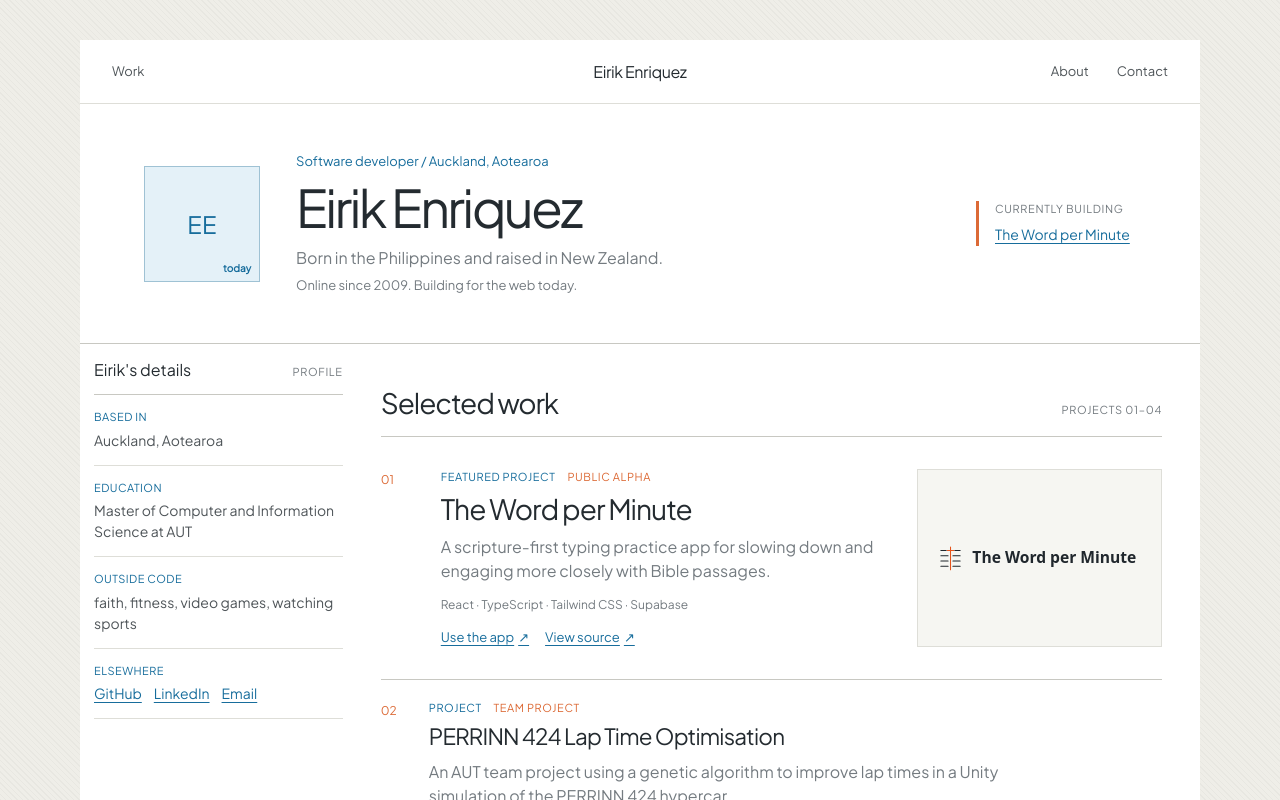
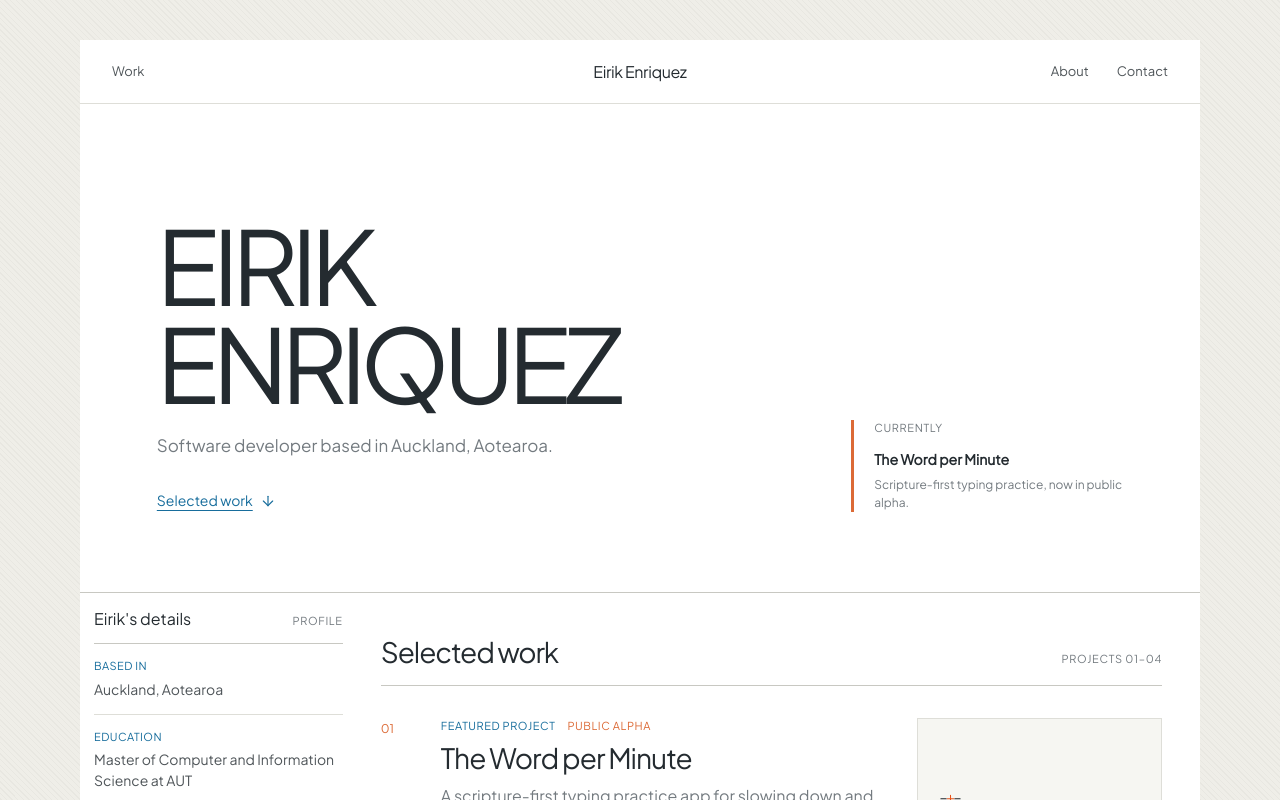
Before and after one commit to eirikenriquez/eirikenriquez.github.io, a React (Vite) app: page / in a window 1280 px wide. Both pictures are taken after a click on the button "Open portfolio". Shown: the top 800 px of the page. Built offline with nearby package versions, Linux system fonts and the light colour scheme.

Commit message:
redesign portfolio intro

```diff
--- a/src/components/ProfileIntro.css
+++ b/src/components/ProfileIntro.css
@@ -1,70 +1,54 @@
 .profile-intro {
   display: grid;
-  grid-template-columns: 7.25rem minmax(0, 1fr) minmax(10rem, auto);
-  gap: clamp(1.25rem, 4vw, 2.25rem);
-  align-items: center;
-  padding: clamp(2rem, 5vw, 3rem) clamp(1rem, 5vw, 4rem);
+  grid-template-columns: minmax(0, 1fr) minmax(13rem, 17rem);
+  gap: clamp(3rem, 9vw, 7rem);
+  align-items: end;
+  min-height: clamp(24rem, 58vh, 34rem);
+  padding: clamp(4rem, 9vw, 7rem) clamp(1rem, 6vw, 5rem) clamp(3rem, 7vw, 5rem);
   border-bottom: 1px solid var(--color-border);
   background: var(--color-surface);
 }
 
-.profile-intro__avatar {
-  overflow: hidden;
-  border: 1px solid var(--color-brand-border);
-  background: var(--color-brand-light);
-  color: var(--color-brand-dark);
-  font-size: 1.5rem;
-  font-weight: 500;
-}
-
-.profile-intro__avatar .profile-photo__period {
-  right: 0.5rem;
-  bottom: 0.45rem;
-  color: var(--color-brand-dark);
-  font-size: 0.625rem;
-}
-
-.profile-intro__label,
-.profile-intro__background,
-.profile-intro__timeline {
+.profile-intro__summary,
+.profile-intro__current p {
   margin: 0;
 }
 
-.profile-intro__label {
-  margin-bottom: 0.5rem;
-  color: var(--color-brand-dark);
-  font-size: 0.8125rem;
+.profile-intro h1 {
+  margin: 0;
+  color: var(--color-text-strong);
+  font-size: clamp(3.25rem, 8vw, 6.5rem);
   font-weight: 500;
+  letter-spacing: -0.065em;
+  line-height: 0.96;
+  text-transform: uppercase;
 }
 
-.profile-intro__identity h1 {
-  margin: 0;
-  color: var(--color-text-strong);
-  font-size: clamp(2rem, 5vw, 3.25rem);
-  font-weight: 500;
-  letter-spacing: -0.05em;
-  line-height: 1.05;
+.profile-intro__summary {
+  margin-top: 1.25rem;
+  color: var(--color-text-muted);
+  font-size: clamp(0.9375rem, 2vw, 1.0625rem);
 }
 
-.profile-intro__identity .profile-intro__background {
-  margin-top: 0.75rem;
-  color: var(--color-text-muted);
-}
-
-.profile-intro__timeline {
-  margin-top: 0.35rem;
-  color: var(--color-text-muted);
-  font-size: 0.8125rem;
+.profile-intro__work-link {
+  display: inline-flex;
+  gap: 0.45rem;
+  align-items: center;
+  margin-top: 2rem;
+  color: var(--color-brand-dark);
+  font-size: 0.875rem;
+  font-weight: 500;
+  text-underline-offset: 0.25rem;
 }
 
 .profile-intro__current {
-  padding-left: 1rem;
+  padding-left: 1.25rem;
   border-left: 0.2rem solid var(--color-accent-orange);
 }
 
 .profile-intro__current span {
   display: block;
-  margin-bottom: 0.3rem;
+  margin-bottom: 0.6rem;
   color: var(--color-text-muted);
   font-size: 0.6875rem;
   font-weight: 500;
@@ -72,32 +56,37 @@
   text-transform: uppercase;
 }
 
-.profile-intro__current a {
-  color: var(--color-brand-dark);
+.profile-intro__current strong {
+  color: var(--color-text-strong);
   font-size: 0.875rem;
-  font-weight: 500;
-  text-underline-offset: 0.2rem;
+  font-weight: 600;
+}
+
+.profile-intro__current p {
+  margin-top: 0.35rem;
+  color: var(--color-text-muted);
+  font-size: 0.75rem;
+  line-height: 1.5;
 }
 
 @media (max-width: 46rem) {
   .profile-intro {
-    grid-template-columns: 6rem minmax(0, 1fr);
+    grid-template-columns: 1fr;
+    gap: 3rem;
+    min-height: auto;
+    padding-top: clamp(4rem, 14vw, 5rem);
   }
 
   .profile-intro__current {
-    grid-column: 1 / -1;
-    padding: 0.75rem 0 0;
+    max-width: 20rem;
+    padding: 1rem 0 0;
     border-top: 1px solid var(--color-border-soft);
     border-left: 0;
   }
 }
 
 @media (max-width: 28rem) {
-  .profile-intro {
-    grid-template-columns: 1fr;
-  }
-
-  .profile-intro__avatar {
-    width: 6rem;
+  .profile-intro h1 {
+    font-size: clamp(3rem, 15vw, 4.25rem);
   }
 }
--- a/src/components/ProfileIntro.tsx
+++ b/src/components/ProfileIntro.tsx
@@ -1,23 +1,25 @@
-import ProfilePhoto from './ProfilePhoto';
+import { ArrowDown } from 'lucide-react';
 import './ProfileIntro.css';
 
 function ProfileIntro() {
   return (
-    <section className="profile-intro" id="profile" aria-labelledby="profile-name">
-      <ProfilePhoto className="profile-intro__avatar" period="today" />
+    <section className="profile-intro" id="profile" aria-labelledby="profile-heading">
+      <div className="profile-intro__main">
+        <h1 id="profile-heading">Eirik Enriquez</h1>
+        <p className="profile-intro__summary">
+          Software developer based in Auckland, Aotearoa.
+        </p>
 
-      <div className="profile-intro__identity">
-        <p className="profile-intro__label">Software developer / Auckland, Aotearoa</p>
-        <h1 id="profile-name">Eirik Enriquez</h1>
-        <p className="profile-intro__background">
-          Born in the Philippines and raised in New Zealand.
-        </p>
-        <p className="profile-intro__timeline">Online since 2009. Building for the web today.</p>
+        <a className="profile-intro__work-link" href="#projects">
+          Selected work
+          <ArrowDown aria-hidden="true" size={16} strokeWidth={1.75} />
+        </a>
       </div>
 
       <div className="profile-intro__current">
-        <span>Currently building</span>
-        <a href="#projects">The Word per Minute</a>
+        <span>Currently</span>
+        <strong>The Word per Minute</strong>
+        <p>Scripture-first typing practice, now in public alpha.</p>
       </div>
     </section>
   );
```
